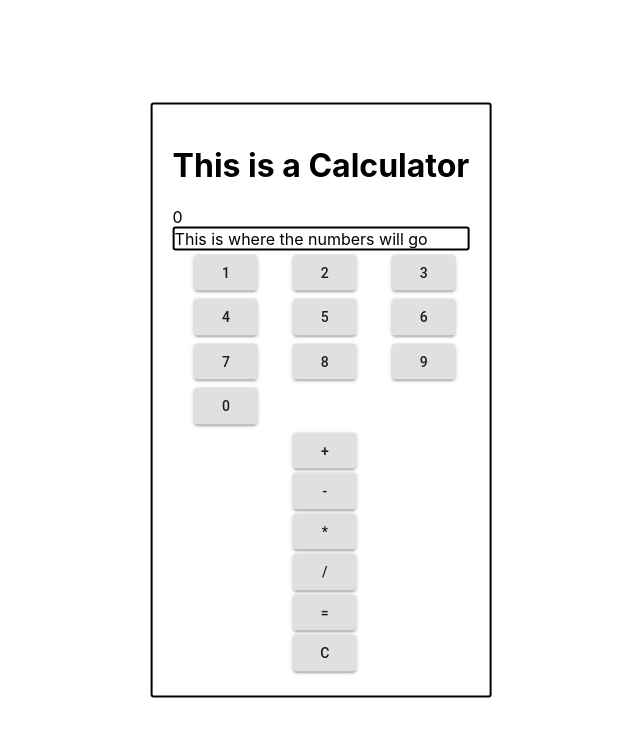
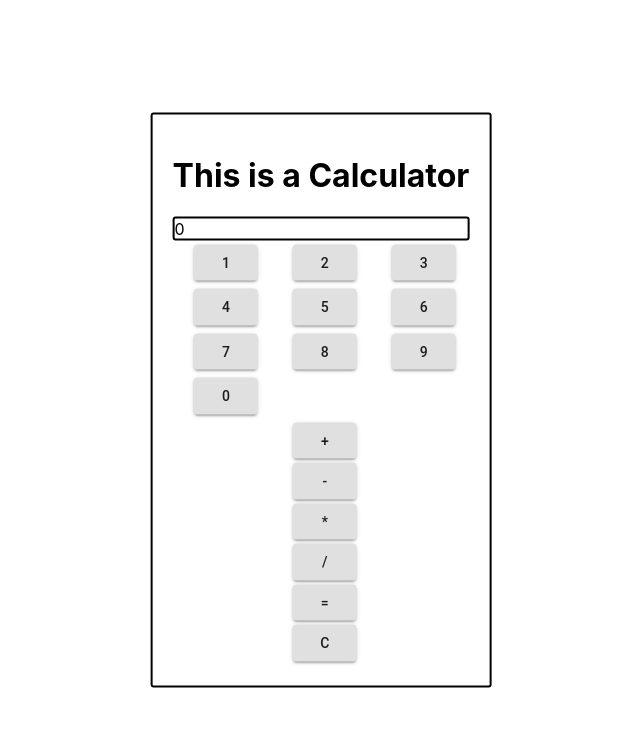
Before and after one commit to zheckert/calc, a React (Create React App) app: page / in a window 1280 px wide. Shown: the top 736 px of the page, without its empty margins (319-959 px from the left). Built offline with nearby package versions, Linux system fonts and the light colour scheme.

Commit message:
Moved some things around, displayed state on monitor

```diff
--- a/src/components/Display.js
+++ b/src/components/Display.js
@@ -1,9 +1,13 @@
-import React from "react"
+import React, { useContext } from "react"
+import { calcContext } from "../context/calcContext"
 
 export const Display = () => {
+
+    const { calcState } = useContext(calcContext)
+
     return(
         <div className="display border">
-            This is where the numbers will go
+            {calcState}
         </div>
     )
 }
--- a/src/components/Main.js
+++ b/src/components/Main.js
@@ -1,4 +1,4 @@
-import React, { useState } from "react"
+import React from "react"
 
 import { Display } from "./Display"
 import { Buttons } from "./Buttons"
@@ -8,8 +8,6 @@ import { operations } from "./index"
 
 export const Main = () => {
 
-    const [display, setDisplay] = useState([0])
-
     let buttons = numbers.map((num) =>
         <Buttons button={num.num} />
     )
@@ -18,17 +16,12 @@ export const Main = () => {
         <Buttons button={op.operation} />
     )
 
-    const nums = () => {
-        setDisplay()
-    }
-
     return(
         <div>
             <h1>This is a Calculator</h1>
             <div>
-                {display}
+                <Display />
             </div>
-            <Display />
             <div className="temp">
                 <div className="gridParent">
                     { buttons }
--- a/src/components/index.js
+++ b/src/components/index.js
@@ -15,6 +15,7 @@ export const numbers = [
     { num: 0 },
 ]
 
+//add functionality to operators within their object?
 export const operations = [
     { operation: "+" },
     { operation: "-" },
--- a/src/context/calcContext.js
+++ b/src/context/calcContext.js
@@ -4,7 +4,7 @@ export const calcContext = React.createContext()
 
 export const ContextProvider = (props) => {
 
-    const [ calcState, setCalcState ] = useState([])
+    const [ calcState, setCalcState ] = useState([0])
 
     const pushNumber = async(num) => {
         await setCalcState(calcState => [...calcState, num])
@@ -12,7 +12,7 @@ export const ContextProvider = (props) => {
     }
 
     return(
-        <calcContext.Provider value={{pushNumber}}>
+        <calcContext.Provider value={{pushNumber, calcState}}>
             { props.children}
         </calcContext.Provider>
     )
```
Also changed, not shown: src/components/Buttons.js (+0 -11 lines).
